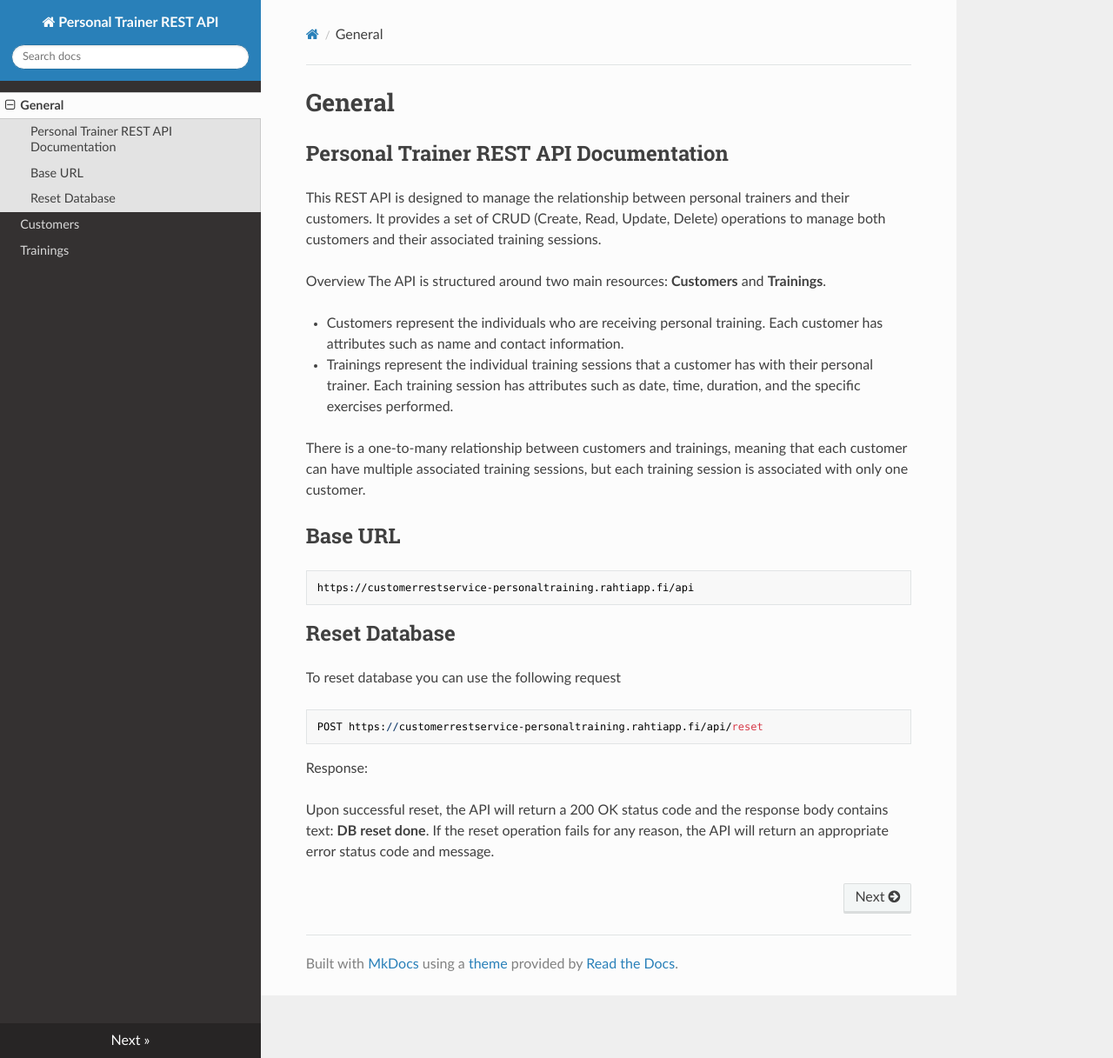
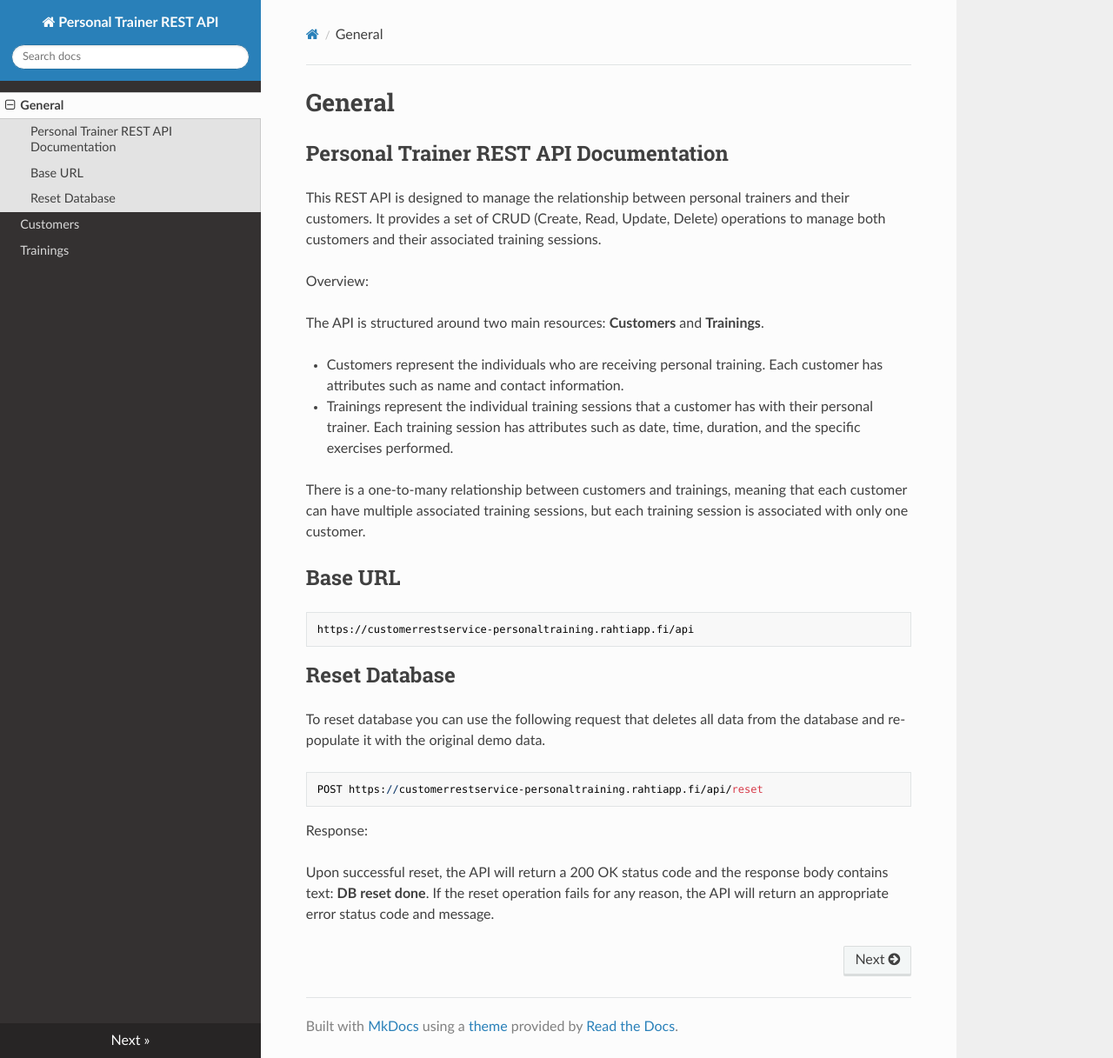
Before and after one commit to juhahinkula/personaltrainerdocs, an MkDocs documentation site: the page built from docs/index.md, in a window 1280 px wide and 1217 px high. Shown: the whole window at 87% size. Built offline with MkDocs 1.6.1, drawn with Linux system fonts in a browser that asks for light colours; nearby versions of some CDN libraries; a script that is not in the unit is left out.

Commit message:
first commit

````diff
--- a/docs/index.md
+++ b/docs/index.md
@@ -19,7 +20,7 @@ https://customerrestservice-personaltraining.rahtiapp.fi/api
 ```
 
 ## Reset Database
-To reset database you can use the following request
+To reset database you can use the following request that deletes all data from the database and re-populate it with the original demo data.
 
 ```
 POST https://customerrestservice-personaltraining.rahtiapp.fi/api/reset
````
Also changed, not shown: other parts of docs/index.md (+2 -1 lines), docs/trainings.md (+1 -0 lines).
